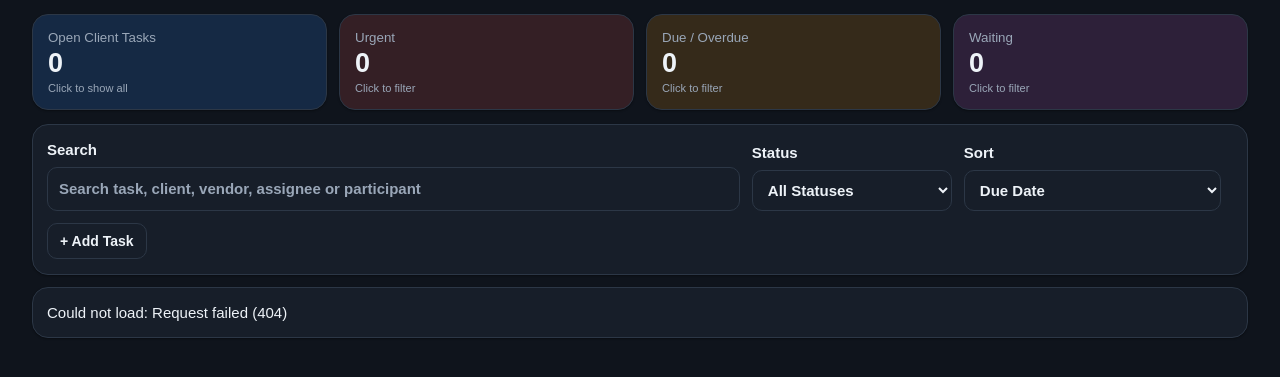
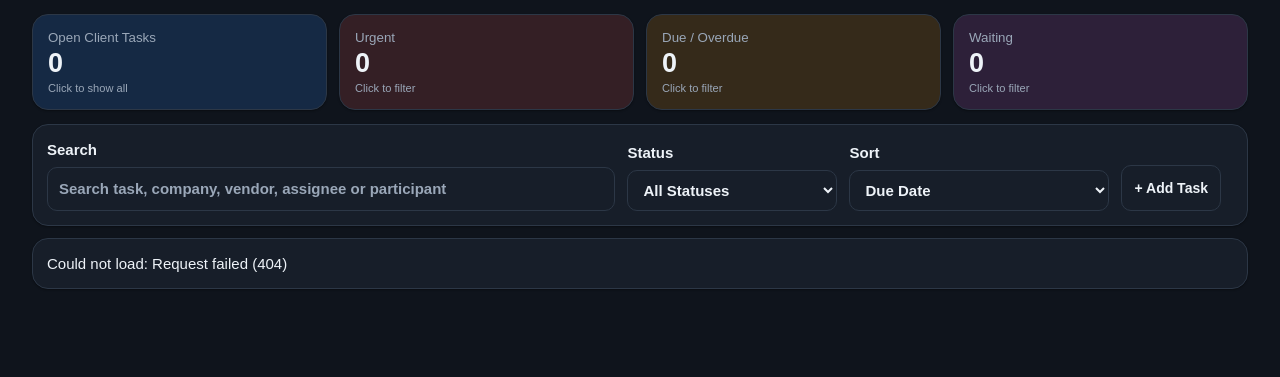
Before and after one commit to Smart-1-Marketing/smart1-client-action-center, a Python web app: template templates/index.html in a window 1280 px wide. Shown: the part 125-502 px from the top of the page. Run offline with Jinja, Linux system fonts and the light colour scheme; the template is opened without the code that fills it, so the values that code supplies are empty.

Commit message:
Add files via upload

```diff
--- a/static/app.js
+++ b/static/app.js
@@ -110,15 +110,29 @@ function getTask(id){return [...state.client,...state.payment,...state.history].
 function sortTasks(rows){
   const mode=state.sortBy||"due";
   const received=t=>String(t.source_received_at||t.created_at||"");
+  const company=t=>String(t.party||"").trim().toLowerCase();
   const priorityRank={urgent:0,high:1,normal:2};
+
   return [...rows].sort((a,b)=>{
     if(mode==="received-newest")return received(b).localeCompare(received(a));
     if(mode==="received-oldest")return received(a).localeCompare(received(b));
+
+    if(mode==="company-az"){
+      const d=company(a).localeCompare(company(b));
+      return d!==0?d:received(b).localeCompare(received(a));
+    }
+
+    if(mode==="company-za"){
+      const d=company(b).localeCompare(company(a));
+      return d!==0?d:received(b).localeCompare(received(a));
+    }
+
     if(mode==="priority"){
       const d=(priorityRank[a.priority]??9)-(priorityRank[b.priority]??9);
       if(d!==0)return d;
       return received(b).localeCompare(received(a));
     }
+
     if(a.due_date&&b.due_date)return a.due_date.localeCompare(b.due_date);
     if(a.due_date)return -1;
     if(b.due_date)return 1;
--- a/static/style.css
+++ b/static/style.css
@@ -149,3 +149,44 @@ dialog{border:none;border-radius:16px;padding:0;width:min(720px,calc(100% - 30px
   .compact-header-actions{width:100%;overflow-x:auto;justify-content:flex-start;padding-bottom:4px}
   .sync-status{display:none}
 }
+
+
+/* Compact one-row task filters */
+.compact-task-controls{
+  display:grid;
+  grid-template-columns:minmax(380px,1fr) minmax(170px,210px) minmax(220px,260px) auto auto;
+  gap:12px;
+  align-items:end;
+}
+.compact-task-controls label{
+  margin:0;
+}
+.compact-task-controls input,
+.compact-task-controls select{
+  width:100%;
+}
+.task-add,
+.task-clear{
+  min-height:46px;
+  align-self:end;
+  white-space:nowrap;
+}
+@media(max-width:1150px){
+  .compact-task-controls{
+    grid-template-columns:minmax(300px,1fr) 180px 230px auto;
+  }
+  .task-clear{
+    grid-column:1 / -1;
+    justify-self:start;
+  }
+}
+@media(max-width:780px){
+  .compact-task-controls{
+    display:flex;
+    flex-wrap:wrap;
+    align-items:end;
+  }
+  .task-search{flex:1 1 100%}
+  .task-status,
+  .task-sort{flex:1 1 220px}
+}
--- a/templates/index.html
+++ b/templates/index.html
@@ -88,21 +88,32 @@
 
   <section id="completedView" class="view hidden"></section>
 
-  <section id="taskControls" class="filters">
-    <label>Search<input id="search" type="search" placeholder="Search task, client, vendor, assignee or participant"></label>
-    <label>Status
-      <select id="statusFilter"><option value="all">All Statuses</option><option>Open</option><option>Working</option><option>Waiting</option><option>Blocked</option><option>Completed</option></select>
+  <section id="taskControls" class="filters compact-task-controls">
+    <label class="task-search">Search
+      <input id="search" type="search" placeholder="Search task, company, vendor, assignee or participant">
     </label>
-    <label>Sort
+    <label class="task-status">Status
+      <select id="statusFilter">
+        <option value="all">All Statuses</option>
+        <option>Open</option>
+        <option>Working</option>
+        <option>Waiting</option>
+        <option>Blocked</option>
+        <option>Completed</option>
+      </select>
+    </label>
+    <label class="task-sort">Sort
       <select id="sortBy">
         <option value="due">Due Date</option>
         <option value="received-newest">Date Received — Newest</option>
         <option value="received-oldest">Date Received — Oldest</option>
+        <option value="company-az">Company — A to Z</option>
+        <option value="company-za">Company — Z to A</option>
         <option value="priority">Priority</option>
       </select>
     </label>
-    <div class="filter-button"><button id="clearQuickFilter" class="button secondary hidden">Clear Scorecard Filter</button></div>
-    <div class="filter-button"><button id="addTaskBtn" class="button secondary">+ Add Task</button></div>
+    <button id="addTaskBtn" class="button secondary task-add">+ Add Task</button>
+    <button id="clearQuickFilter" class="button secondary hidden task-clear">Clear Filter</button>
   </section>
 
   <section id="newTaskPanel" class="panel hidden">
```
Also changed, not shown: UPGRADE_CHECKLIST.md (+12 -0 lines), README.md.
